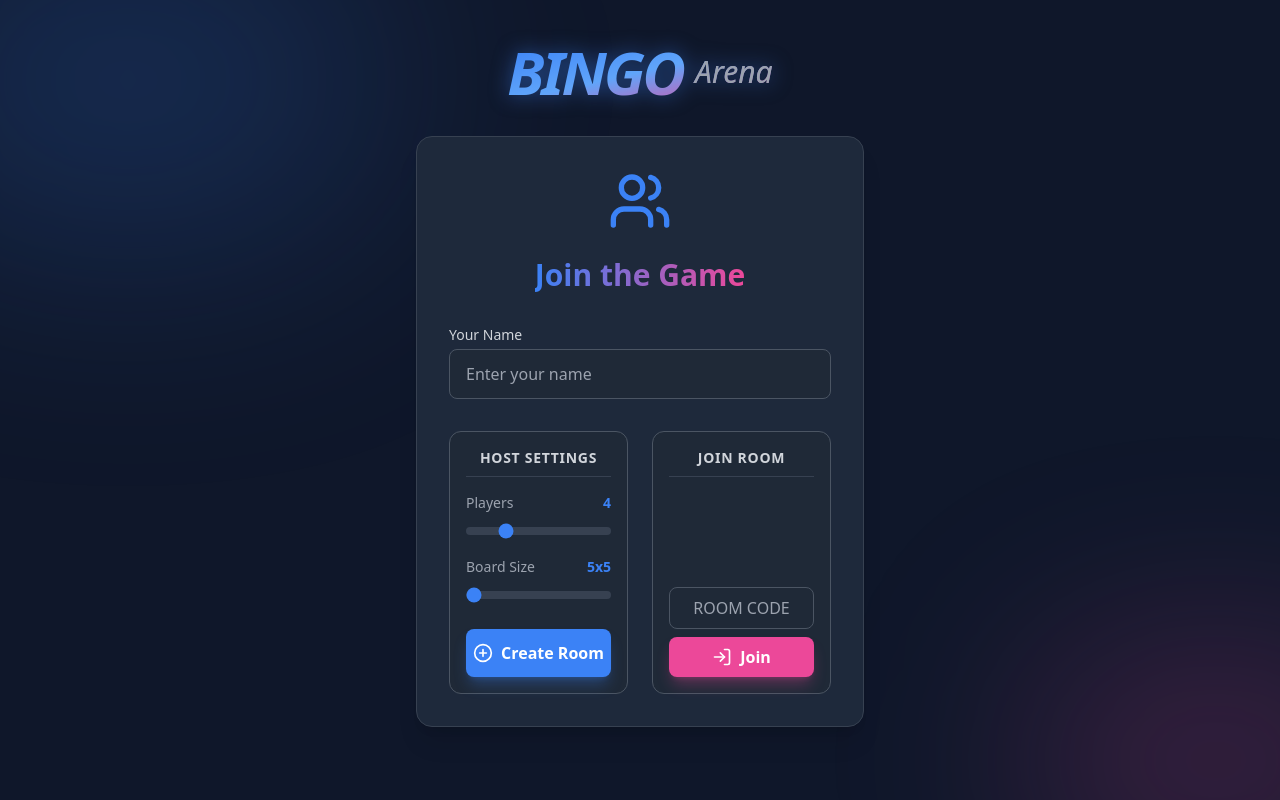
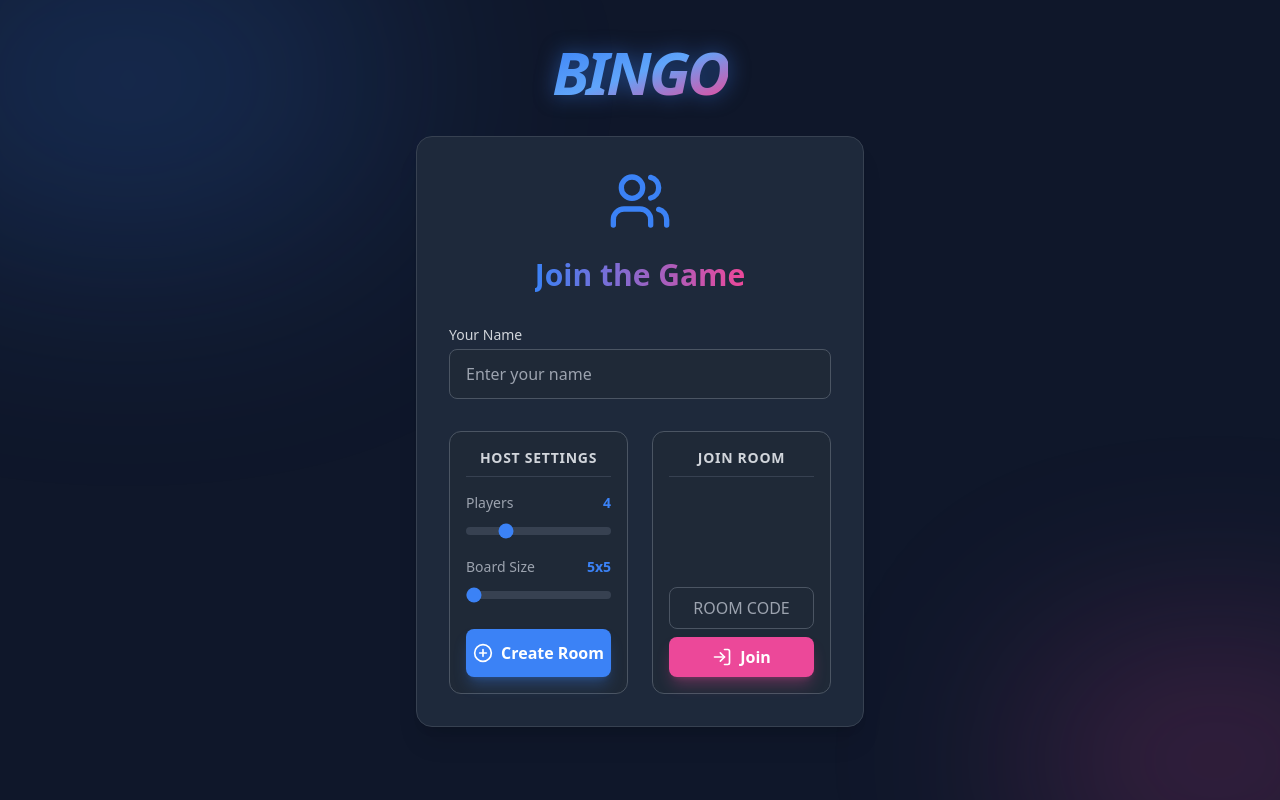
Before and after one commit to muhamednagih/bingo-game, a React (Vite) app in the folder frontend/: page / in a window 1280 px wide. Built offline with nearby package versions, Linux system fonts and the light colour scheme; no server answers.

Commit message:
Change game title to BINGO

```diff
--- a/frontend/src/App.jsx
+++ b/frontend/src/App.jsx
@@ -46,7 +46,6 @@ function App() {
                 )}
                 <h1 className="text-5xl md:text-6xl font-black italic tracking-tighter text-transparent bg-clip-text bg-gradient-to-br from-primary via-blue-400 to-accent drop-shadow-glow flex items-center justify-center">
                     BINGO
-                    <span className="ml-3 text-2xl md:text-3xl text-gray-400 font-normal tracking-normal non-italic">Arena</span>
                 </h1>
             </header>
 
```
